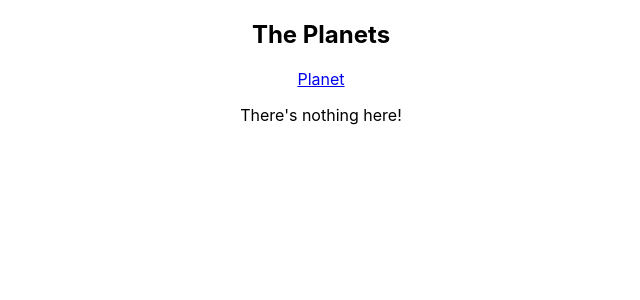
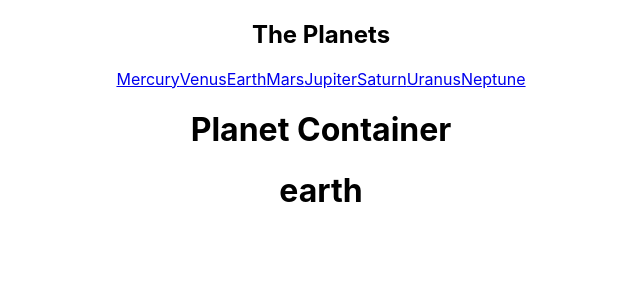
Before and after one commit to xaviguasch/planets-facts-site-app-frontendmentor-challenge-prac, a React (Create React App) app: page /planets/earth in a window 1280 px wide. Shown: the top 300 px of the page, without its empty margins (319-959 px from the left). Built offline with nearby package versions, Linux system fonts and the light colour scheme.

Commit message:
refactored component structure to adapt it to React Router

```diff
--- a/src/App.js
+++ b/src/App.js
@@ -1,6 +1,7 @@
 import { Outlet, Link } from 'react-router-dom'
 
 import Header from './components/Header'
+import PlanetContainer from './components/PlanetContainer'
 
 import './App.css'
 
--- a/src/components/Header.js
+++ b/src/components/Header.js
@@ -1,4 +1,6 @@
 import { Link } from 'react-router-dom'
+
+import data from '../data.json'
 
 import './Header.css'
 
@@ -6,7 +8,14 @@ const Header = () => {
   return (
     <div className='Heder'>
       <h2>The Planets</h2>
-      <Link to='/planet'>Planet</Link>
+
+      <nav>
+        {data.map((d) => (
+          <Link to={`/planets/${d.name.toLowerCase()}`} key={d.name}>
+            {d.name}
+          </Link>
+        ))}
+      </nav>
     </div>
   )
 }
--- a/src/components/Planet.js
+++ b/src/components/Planet.js
@@ -1,13 +1,13 @@
 import React from 'react'
-
-import { Link } from 'react-router-dom'
+import { useParams } from 'react-router-dom'
 
 import './Planet.css'
 
 const Planet = () => {
+  let params = useParams()
   return (
     <div className='Planet'>
-      <h2>this is the planet component</h2>
+      <h1>{params.planetName}</h1>
     </div>
   )
 }
--- /dev/null
+++ b/src/components/PlanetContainer.js
@@ -0,0 +1,15 @@
+import { Outlet, Link } from 'react-router-dom'
+
+import './PlanetContainer.css'
+
+const PlanetContainer = () => {
+  return (
+    <div className='PlanetContainer'>
+      <h1>Planet Container</h1>
+
+      <Outlet />
+    </div>
+  )
+}
+
+export default PlanetContainer
--- a/src/index.js
+++ b/src/index.js
@@ -1,6 +1,8 @@
 import React from 'react'
 import ReactDOM from 'react-dom'
 import { BrowserRouter, Routes, Route } from 'react-router-dom'
+
+import PlanetContainer from './components/PlanetContainer'
 import Planet from './components/Planet'
 
 import './index.css'
@@ -11,6 +13,9 @@ ReactDOM.render(
     <BrowserRouter>
       <Routes>
         <Route path='/' element={<App />}>
+          <Route path='planets' element={<PlanetContainer />}>
+            <Route path=':planetName' element={<Planet />} />
+          </Route>
           <Route
             path='*'
             element={
@@ -19,8 +24,6 @@ ReactDOM.render(
               </main>
             }
           />
-
-          <Route path='/planet' element={<Planet />} />
         </Route>
       </Routes>
     </BrowserRouter>
```
Also changed, not shown: src/components/PlanetContainer.css (added).
